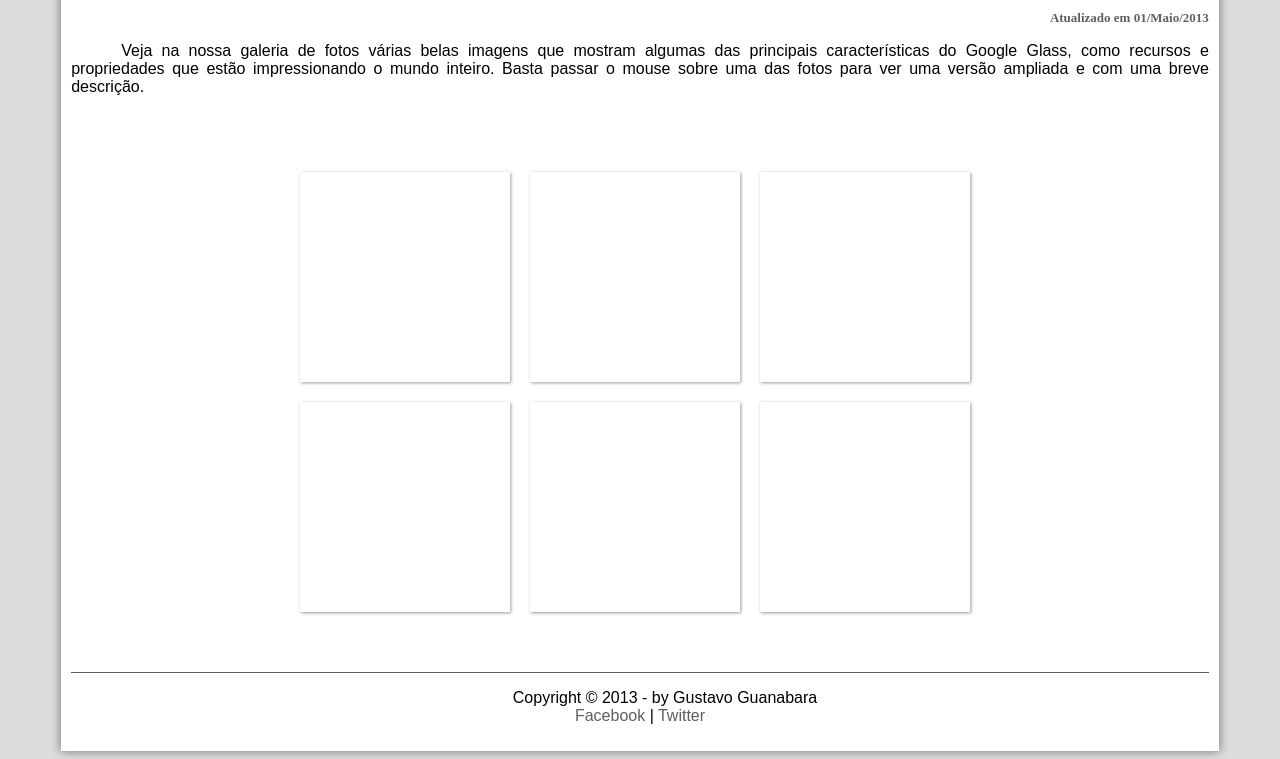
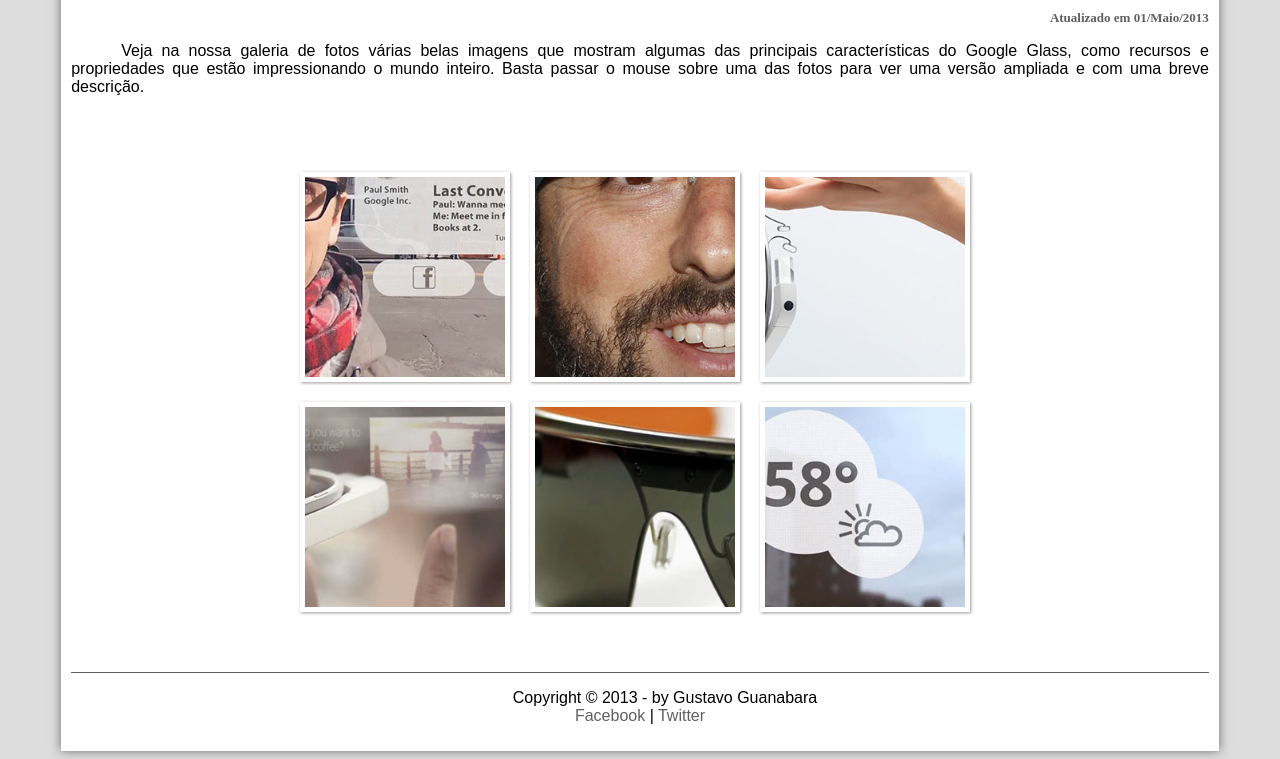
Before and after one commit to devpablohenrique/projeto-glass-html5, a plain HTML site: page fotos.html in a window 1280 px wide. Shown: the part 282-1041 px from the top of the page. Drawn offline with Linux system fonts and the light colour scheme; files whose address does not match are found by name.

Commit message:
Ajustes nos estilos

```diff
--- a/css/fotos.css
+++ b/css/fotos.css
@@ -42,25 +42,25 @@
 }
 
 ul#album-fotos li#foto01 {
-    background-image: url('../_imagens/galeria-01.jpg');
+    background-image: url('../imagens/galeria-01.jpg');
 }
 
 ul#album-fotos li#foto02 {
-    background-image: url('../_imagens/galeria-02.jpg');
+    background-image: url('../imagens/galeria-02.jpg');
 }
 
 ul#album-fotos li#foto03 {
-    background-image: url('../_imagens/galeria-03.jpg');
+    background-image: url('../imagens/galeria-03.jpg');
 }
 
 ul#album-fotos li#foto04 {
-    background-image: url('../_imagens/galeria-04.jpg');
+    background-image: url('../imagens/galeria-04.jpg');
 }
 
 ul#album-fotos li#foto05 {
-    background-image: url('../_imagens/galeria-05.jpg');
+    background-image: url('../imagens/galeria-05.jpg');
 }
 
 ul#album-fotos li#foto06 {
-    background-image: url('../_imagens/galeria-06.jpg');
+    background-image: url('../imagens/galeria-06.jpg');
 }
--- a/css/media.css
+++ b/css/media.css
@@ -3,7 +3,7 @@
     width: 900px;
     height: 580px;
     margin: auto;
-    background: url("../_imagens/radio-tv.png") no-repeat;
+    background: url("../imagens/radio-tv.png") no-repeat;
 }
 
 audio#musica {
```
Also changed, not shown: css/form.css (+4 -4 lines).
